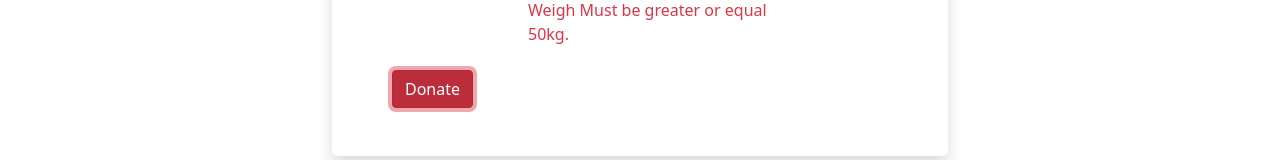
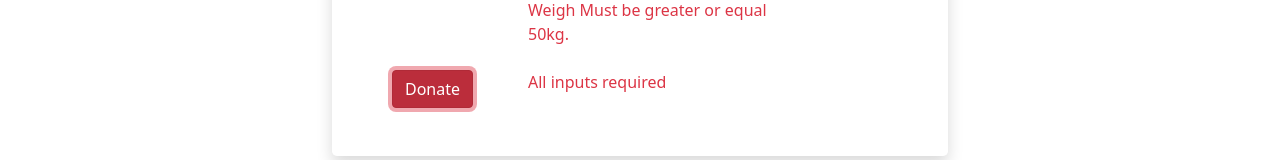
Before and after one commit to hagerMhmd/BloodBank, a React (Create React App) app: page /donatenow in a window 1280 px wide. Both pictures are taken after typing "5", "Sample", "5", "5" into the empty fields and a click on the button "Donate". Shown: the part 590-750 px from the top of the page. Built offline with nearby package versions, Linux system fonts and the light colour scheme.

Commit message:
handle inputs validation

```diff
--- a/src/Components/DonateNow/DonateNow.jsx
+++ b/src/Components/DonateNow/DonateNow.jsx
@@ -4,25 +4,28 @@ import React, { useEffect, useState } from 'react'
 let values = []
 
 export default function DonateNow() {
-
+    // ---------------------------------------------------- All Error Messages Variables
     const [invalidAge, setInvalidAge] = useState('')
     const [invalidweigh, setInvalidweigh] = useState('')
+    const [inputsReq, setInputsReq] = useState('')
 
+    // ---------------------------------------------------- On Change
     function getDonateInfo(e) {
         let myValue = { ...values }
         myValue[e.target.name] = e.target.value
         values = myValue
-        // console.log(myValue);
-        // console.log(values);
     }
+    // -------------------------------------------------- Check Values
     function isEmpty() {
-        if (values.bloodGroup === undefined || values.disease === undefined || values.unit === undefined || values.age === undefined || values.weigh === undefined) {
+        if (values.bloodGroup === undefined || values.unit === undefined || values.age === undefined || values.weigh === undefined) {
             console.log('fady');
+            setInputsReq(<span className="mb-2 d-block text-danger">All inputs required</span>)
         } else {
             console.log('done');
+            setInputsReq('')
         }
-
     }
+    //--------------------------------------------------- Validate Age
     function validateAge() {
         if (+values.age < 18 || +values.age > 75) {
             setInvalidAge(<span className="mb-2 d-block text-danger">Age Must be between 18 and 75 years</span>)
@@ -32,6 +35,7 @@ export default function DonateNow() {
             return
         }
     }
+    // ---------------------------------------------- Validate Weigh
     function validateWeigh() {
         if (+values.weigh < 50) {
             setInvalidweigh(<span className="mb-2 d-block text-danger">Weigh Must be greater or equal 50kg.</span>)
@@ -41,7 +45,7 @@ export default function DonateNow() {
             return
         }
     }
-
+    //------------------------------------------------- On Submit
     function submit(e) {
         e.preventDefault()
         validateAge()
@@ -120,6 +124,9 @@ export default function DonateNow() {
                                 <div className="col-md-3">
                                     <button className='btn btn-danger'>Donate</button>
                                 </div>
+                                <div className="col-md-6 ">
+                                    <div >{inputsReq}</div>
+                                </div>
                             </div>
 
                         </div>
```
